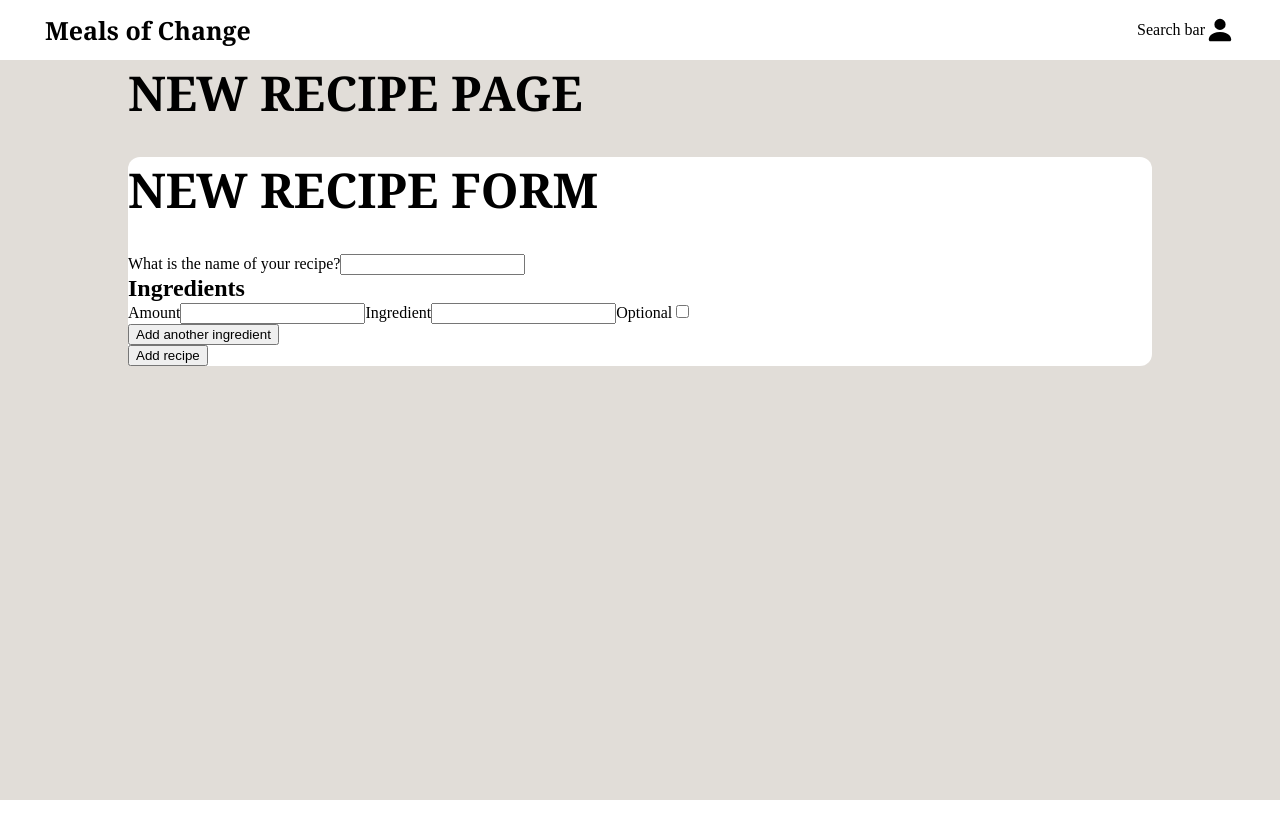
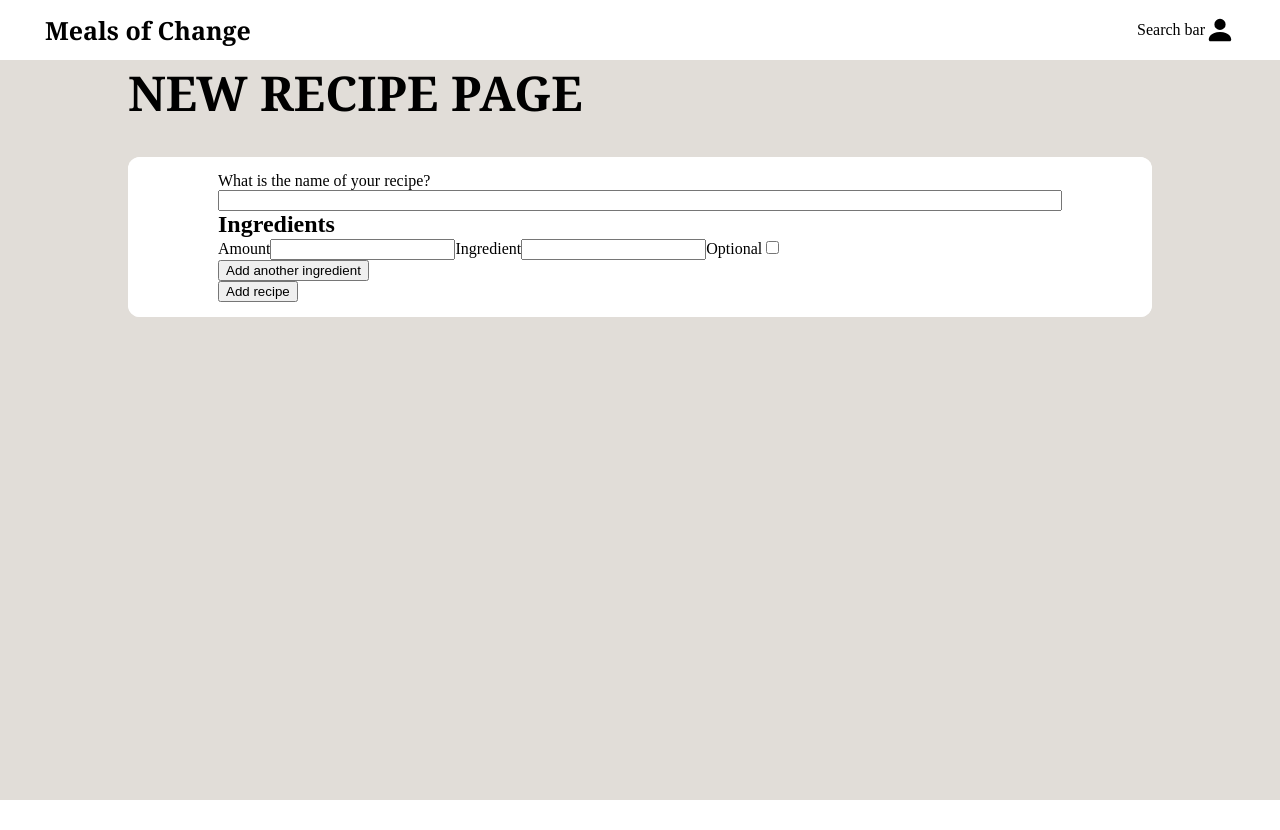
Before and after one commit to jro31/meals-of-change-front-end, a Next.js app: page /recipes/new in a window 1280 px wide. Built offline with nearby package versions, Linux system fonts and the light colour scheme.

Commit message:
Create useInput() custom hook, and Form, Input and NameInput components

```diff
--- a/components/pages/recipes/new/NewRecipeForm.js
+++ b/components/pages/recipes/new/NewRecipeForm.js
@@ -1,3 +1,6 @@
+import Form from '../../../ui/form/form';
+import FormSection from '../../../ui/form/FormSection';
+import NameInput from './form/NameInput';
 import classes from './NewRecipeForm.module.css';
 
 const NewRecipeForm = () => {
@@ -7,12 +10,10 @@ const NewRecipeForm = () => {
 
   return (
     <div className={classes['new-recipe-form']}>
-      <h1>NEW RECIPE FORM</h1>
-      <form onSubmit={submitHandler}>
-        <div>
-          <label htmlFor='name'>What is the name of your recipe?</label>
-          <input type='text' required id='name' />
-        </div>
+      <Form onSubmit={submitHandler}>
+        <FormSection>
+          <NameInput />
+        </FormSection>
         {/* ADD PHOTO HERE */}
         <h3>Ingredients</h3>
         <div>
@@ -27,7 +28,7 @@ const NewRecipeForm = () => {
           <button>Add another ingredient</button>
         </div>
         <button>Add recipe</button>
-      </form>
+      </Form>
     </div>
   );
 };
--- /dev/null
+++ b/components/pages/recipes/new/form/NameInput.js
@@ -0,0 +1,33 @@
+import { Fragment } from 'react';
+import useInput from '../../../../../hooks/use-input';
+
+import Input from '../../../../ui/form/Input';
+
+const NameInput = () => {
+  const nameInputIsValid = value => value.trim().length > 0;
+
+  const {
+    value: enteredName,
+    isValid: enteredNameIsValid,
+    hasError: nameInputHasError,
+    inputBlurHandler: nameBlurHandler,
+    valueChangeHandler: nameChangeHandler,
+  } = useInput(nameInputIsValid);
+
+  return (
+    <Fragment>
+      <label htmlFor='name'>What is the name of your recipe?</label>
+      <Input
+        type='text'
+        required
+        id='name'
+        value={enteredName}
+        onChange={nameChangeHandler}
+        onBlur={nameBlurHandler}
+      />
+      {nameInputHasError && <p>ERROR!</p>}
+    </Fragment>
+  );
+};
+
+export default NameInput;
--- a/components/ui/Pointer.module.css
+++ b/components/ui/Pointer.module.css
@@ -2,5 +2,4 @@
   background-color: var(--translucent);
   border-radius: 50%;
   padding: calc(var(--base-sizing-unit) * 3);
-  position: relative;
 }
--- /dev/null
+++ b/components/ui/form/Form.js
@@ -0,0 +1,11 @@
+import classes from './Form.module.css';
+
+const Form = props => {
+  return (
+    <form className={classes.form} onSubmit={props.onSubmit}>
+      {props.children}
+    </form>
+  );
+};
+
+export default Form;
--- /dev/null
+++ b/components/ui/form/Form.module.css
@@ -0,0 +1,5 @@
+.form {
+  background-color: var(--white);
+  border-radius: calc(var(--base-sizing-unit) * 4);
+  padding: calc(var(--base-sizing-unit) * 5) calc(var(--base-sizing-unit) * 30);
+}
--- /dev/null
+++ b/components/ui/form/FormSection.js
@@ -0,0 +1,12 @@
+import FlexBox from '../../styles/Flexbox';
+import classes from './FormSection.module.css';
+
+const FormSection = props => {
+  return (
+    <FlexBox column className={classes['form-section']}>
+      {props.children}
+    </FlexBox>
+  );
+};
+
+export default FormSection;
--- /dev/null
+++ b/components/ui/form/FormSection.module.css
@@ -0,0 +1,2 @@
+.form-section {
+}
--- /dev/null
+++ b/components/ui/form/Input.js
@@ -0,0 +1,14 @@
+const Input = props => {
+  return (
+    <input
+      type={props.type || 'text'}
+      required={props.required || false}
+      id={props.id || ''}
+      value={props.value}
+      onChange={props.onChange || null}
+      onBlur={props.onBlur || null}
+    />
+  );
+};
+
+export default Input;
--- a/components/ui/recipe-lists/HorizontalRecipeListContainer.module.css
+++ b/components/ui/recipe-lists/HorizontalRecipeListContainer.module.css
@@ -1,5 +1,7 @@
 .container {
   position: relative;
+  /* This is what causes the photos not to be covered by the overlay while it's transitioning its opacity; unsure why */
+  /* Removing it fixes the issue, but moves the pointers */
 }
 
 .one-tier {
--- /dev/null
+++ b/hooks/use-input.js
@@ -0,0 +1,27 @@
+import { useState } from 'react';
+
+const useInput = valueValidator => {
+  const [enteredValue, setEnteredValue] = useState('');
+  const [isTouched, setIsTouched] = useState(false);
+
+  const isValid = valueValidator(enteredValue);
+  const hasError = !isValid && isTouched;
+
+  const valueChangeHandler = event => {
+    setEnteredValue(event.target.value);
+  };
+
+  const inputBlurHandler = () => {
+    setIsTouched(true);
+  };
+
+  return {
+    value: enteredValue,
+    isValid,
+    hasError,
+    valueChangeHandler,
+    inputBlurHandler,
+  };
+};
+
+export default useInput;
```
